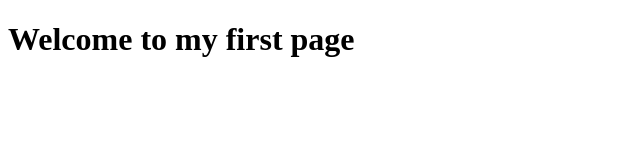
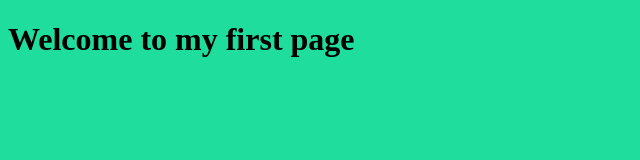
Before and after one commit to delon500/demo-repo, a plain HTML site: page index.html in a window 1280 px wide. Shown: the whole page, without its empty margins (0-640 px from the left). Drawn offline with Linux system fonts and the light colour scheme.

Commit message:
update CSS file
background color chsnged

```diff
--- a/index.css
+++ b/index.css
@@ -3,3 +3,7 @@
     justify-content: center;
     align-items: center;
 }
+
+body{
+    background-color: rgb(30, 221, 157);
+}
```
